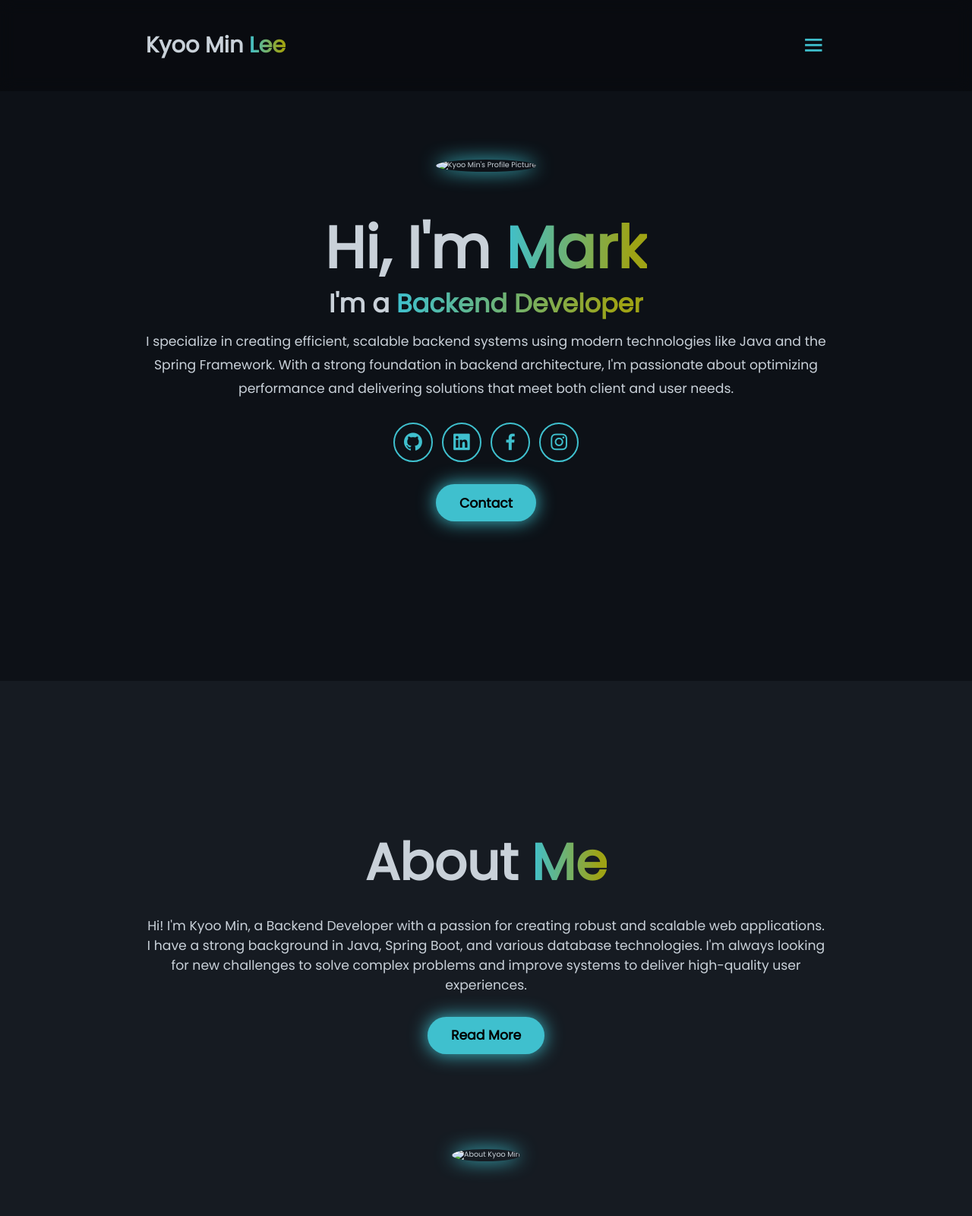
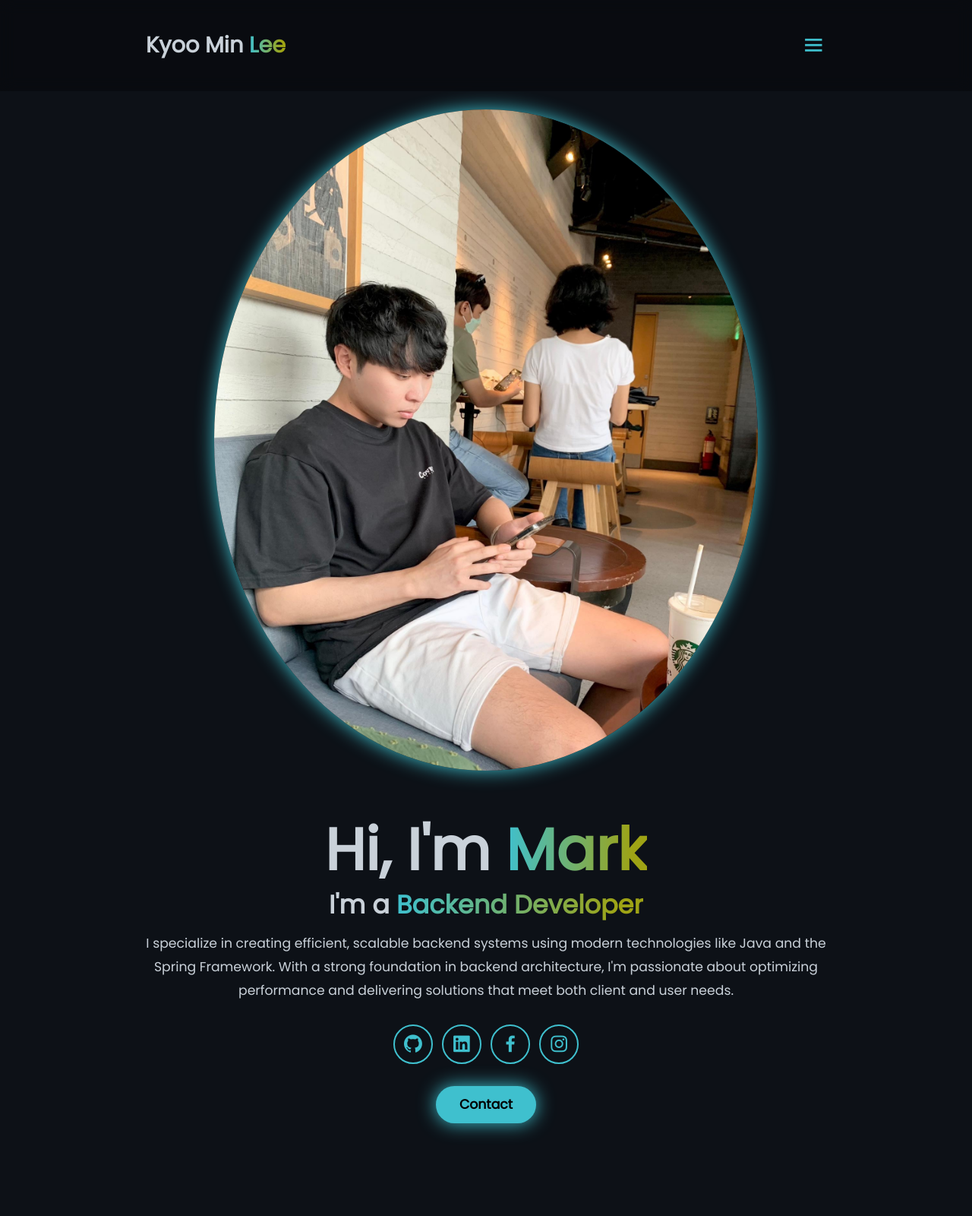
Before and after one commit to kyoo0115/kyoo0115.github.io, a plain HTML site: page index.html in a window 1280 px wide. Shown: the top 1600 px of the page at 76% size. Drawn offline with nearby package versions, Linux system fonts and the light colour scheme; a script that the page names is missing.

Commit message:
added image

```diff
--- a/index.html
+++ b/index.html
@@ -64,13 +64,13 @@
         </div>
 
         <div class="home-img">
-            <img src="image.jpg" alt="Kyoo Min's Profile Picture">
+            <img src="images/mark.jpg" alt="Kyoo Min's Profile Picture">
         </div>
     </section>
 
     <section class="about" id="about">
         <div class="about-img">
-            <img src="image.jpg" alt="About Kyoo Min">
+            <img src="images/mark.jpg" alt="About Kyoo Min">
         </div>
 
         <div class="about-content">
```
Also changed, not shown: images/mark.jpg (added).
